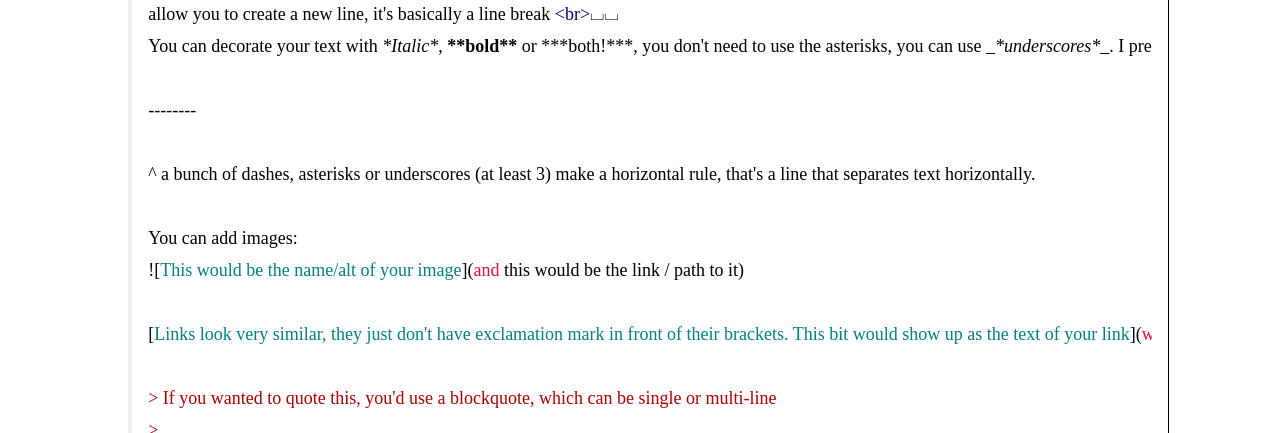
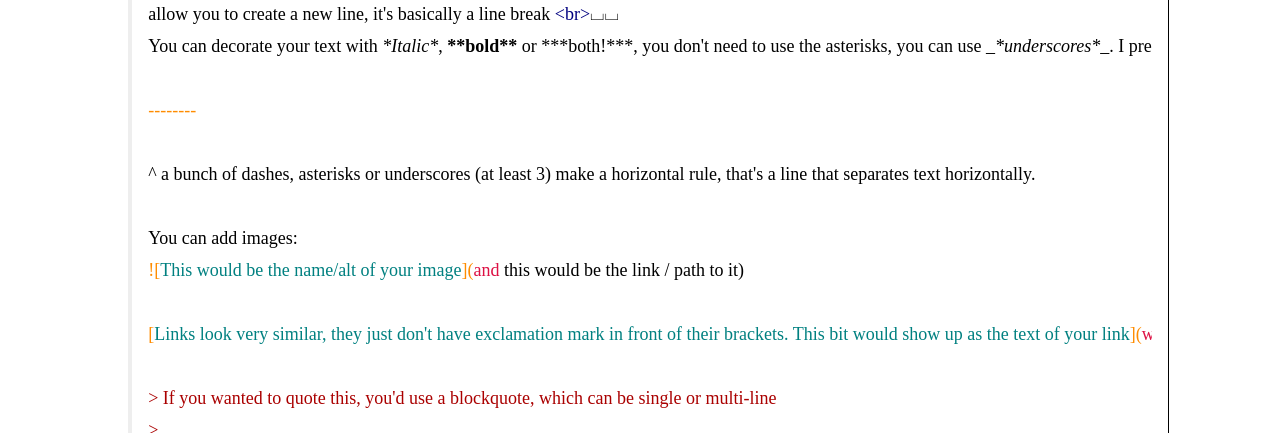
Before and after one commit to morgosus/morgosus.github.io, a Jekyll site: the page built from _posts/programming/2020-09-14-markdown.md, in a window 1280 px wide. Shown: the part 1850-2283 px from the top of the page. Built offline with Jekyll 4.4.1, drawn with Linux system fonts in a browser that asks for light colours; some web fonts are replaced.

Commit message:
Improve syntax highlighting

```diff
--- a/_sass/minima/_syntax-highlighting.scss
+++ b/_sass/minima/_syntax-highlighting.scss
@@ -5,8 +5,9 @@
 
   .c     { color: #998; font-style: italic } // Comment #998;
   .err   { color: #a61717; background-color: #e3d2d2 } // Error
-  .k     { font-weight: bold } // Keyword
-  .o     { font-weight: bold } // Operator
+  .k     { color: darkorange } // Keyword
+  .o     { color: darkorange; font-weight: bold } // Operator
+  .p     { color: darkorange } // Operator
   .cm    { color: #998; font-style: italic } // Comment.Multiline
   .cp    { color: #999; font-weight: bold } // Comment.Preproc
   .c1    { color: #998; font-style: normal; font-family: $secondary-font} // Comment.Single
@@ -24,7 +25,7 @@
   .gu    { color: #aaa } // Generic.Subheading
   .gt    { color: #a00 } // Generic.Traceback
   .kc    { font-weight: bold } // Keyword.Constant
-  .kd    { font-weight: bold } // Keyword.Declaration
+  .kd    { color: darkorange } // Keyword.Declaration
   .kp    { font-weight: bold } // Keyword.Pseudo
   .kr    { font-weight: bold } // Keyword.Reserved
   .kt    { color: #458; font-weight: bold } // Keyword.Type
```
